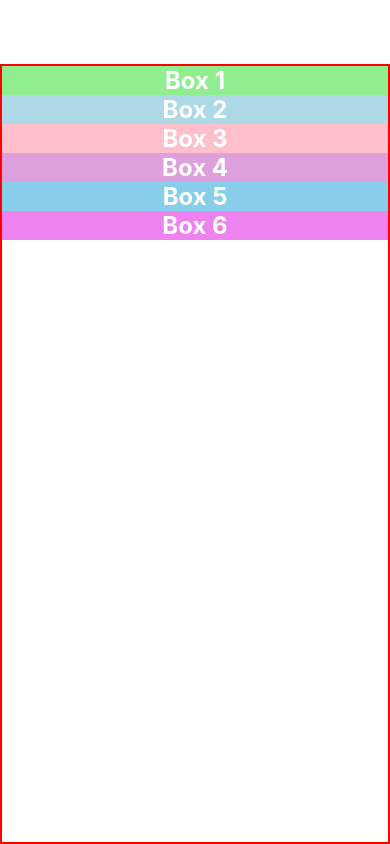
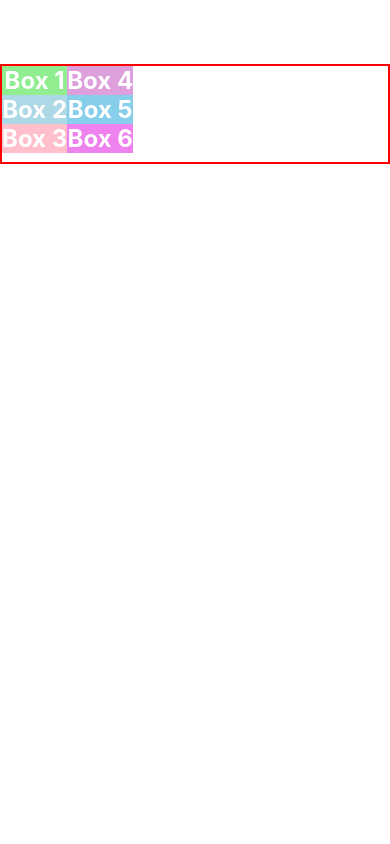
Before and after one commit to OkkashaAlly/react-native-tut, a React Native app: screen / in a window 390 px wide. Built offline with nearby package versions, Linux system fonts and the light colour scheme.

Commit message:
33 - Align Content

```diff
--- a/App.js
+++ b/App.js
@@ -20,8 +20,10 @@ const styles = StyleSheet.create({
     marginTop: 64,
     borderColor: "red",
     borderWidth: 2,
-    flex: 1,
-    flexWrap: "nowrap", // "wrap" | "nowrap" | "wrap-reverse"
+    // flex: 1,
+    height: 100,
+    flexWrap: "wrap", // "wrap" | "nowrap" | "wrap-reverse"
+    alignContent: "flex-start", // "flex-start" | "flex-end" | "center" | "space-between" | "space-around" | "stretch"
     flexDirection: "column", // "row" | "column" | "row-reverse" | "column-reverse"
     justifyContent: "flex-start", // "flex-start" | "flex-end" | "center" | "space-between" | "space-around" | "space-evenly"
     alignItems: "stretch", // "stretch" | "flex-start" | "flex-end" | "center" | "baseline"
--- a/components/Box.js
+++ b/components/Box.js
@@ -13,6 +13,8 @@ const styles = StyleSheet.create({
   box: {
     backgroundColor: "plum",
     padding: 20,
+    height: 50,
+    width: 50,
   },
   text: {
     color: "white",
```
